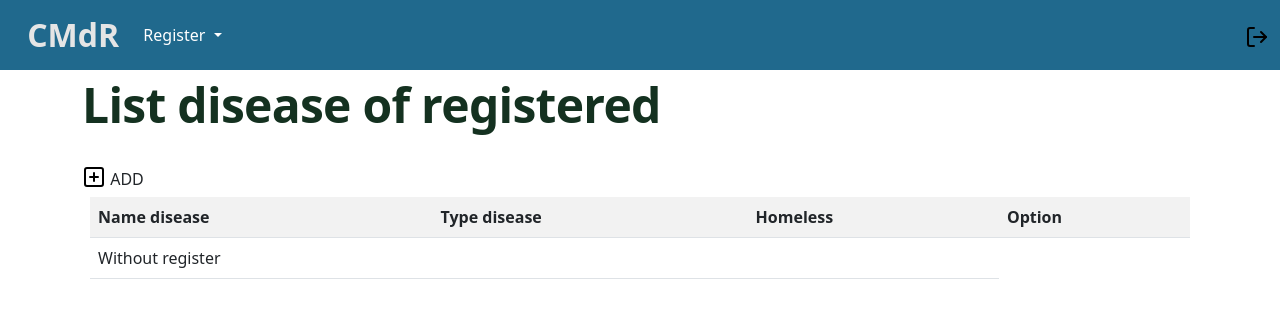
After one commit to JOaOMARcosNs/CMdR, a Django app: page /list/disease/ in a window 1280 px wide. The commit adds this page. Shown: the top 318 px of the page. Run offline with Django 3.2, Linux system fonts and the light colour scheme; data that the repository does not hold is empty; some libraries are stand-ins or nearby versions.

Commit message:
Add templete disease.html

```diff
--- a/pages/templates/pages/model-bootstrap.html
+++ b/pages/templates/pages/model-bootstrap.html
@@ -24,6 +24,7 @@
               <li><a class="dropdown-item" href="{% url 'list-about' %}">About</a></li>
               <li><a class="dropdown-item" href="{% url 'list-nationality' %}">Nationality</a></li>
               <li><a class="dropdown-item" href="{% url 'list-addiction' %}">Addiction</a></li>
+              <li><a class="dropdown-item" href="{% url 'list-disease' %}">Disease</a></li>
             </ul>
         </div>
         <div class="a"></div>
--- a/register/templates/register/list/about.html
+++ b/register/templates/register/list/about.html
@@ -5,7 +5,7 @@
 {% block title %}
 <h1>List about of registered</h1>
 <p></p>
-<a href="{% url 'register-about'%}"><img src="/static/img/plus-square.svg" alt="" class="img-plus"></a> ADD
+<a href="{% url 'register-about'%}"><img src="/static/img/plus-square.svg" alt="" class="img-plus" title="ADD"></a> ADD
 {% endblock %}
 {% block content %}
 <div class="table-responsive">
--- a/register/templates/register/list/addiction.html
+++ b/register/templates/register/list/addiction.html
@@ -5,7 +5,7 @@
 {% block title %}
 <h1>List addiction of registered</h1>
 <p></p>
-<a href="{% url 'register-addiction'%}"><img src="/static/img/plus-square.svg" alt="" class="img-plus"></a> ADD
+<a href="{% url 'register-addiction'%}"><img src="/static/img/plus-square.svg" alt="" class="img-plus" title="ADD"></a> ADD
 {% endblock %}
 
 {% block content %}
--- /dev/null
+++ b/register/templates/register/list/disease.html
@@ -0,0 +1,44 @@
+{% extends 'pages/model-bootstrap.html'%}
+{% load static %}
+
+
+{% block title %}
+<h1>List disease of registered</h1>
+<p></p>
+<a href="{% url 'register-disease'%}"><img src="/static/img/plus-square.svg" alt="" class="img-plus"></a> ADD
+{% endblock %}
+{% block content %}
+    <div class="table-responsive">
+        <table class="table table-striped">
+            <tr>
+                <th>Name disease</th>
+                <th>Type disease</th>
+                <th>Homeless</th>
+                <th>Option</th>
+            </tr>
+            {% for disease in object_list  %}
+                <tr>
+                    <td> {{disease.name_disease}} </td>
+                    <td> {{disease.type_disease}} </td>
+                    <td> {{disease.homeless}} </td>
+                    <td>
+                        <a href="{% url 'edit-disease' disease.pk %}"><img src="/static/img/edit.svg" alt="" title="Edit"></a>
+                        <a href="{% url 'delete-disease' disease.pk %}"><img src="/static/img/trash.svg" alt="" title="Delete"></a>
+                    </td>
+                </tr>
+
+            {% empty %}
+                <tr>
+                    <td colspan="3">Without register</td>
+                </tr>
+
+            {% endfor %}
+
+
+
+        </table>
+
+
+    </div>
+
+{% endblock %}
--- a/register/templates/register/list/homeless.html
+++ b/register/templates/register/list/homeless.html
@@ -5,7 +5,7 @@
 {% block title %}
 <h1>List homeless of registered</h1>
 <p></p>
-<a href="{% url 'register-homeless'%}"><img src="/static/img/plus-square.svg" alt="" class="img-plus"></a> ADD
+<a href="{% url 'register-homeless'%}"><img src="/static/img/plus-square.svg" alt="" class="img-plus" title="ADD"></a> ADD
 {% endblock %}
 
 {% block content %}
--- a/register/templates/register/list/natiomality.html
+++ b/register/templates/register/list/natiomality.html
@@ -7,7 +7,7 @@
 {% block title %}
 <h1>List nationality of registered</h1>
 <p></p>
-<a href="{% url 'register-nationality'%}"><img src="/static/img/plus-square.svg" alt="" class="img-plus"></a> ADD
+<a href="{% url 'register-nationality'%}"><img src="/static/img/plus-square.svg" alt="" class="img-plus" title="ADD"></a> ADD
 {% endblock %}
 
 
--- a/register/views.py
+++ b/register/views.py
@@ -38,7 +38,7 @@ class DiseaseCreate(CreateView):
     model = Disease
     fields = ['name_disease', 'type_disease', 'homeless']
     template_name = 'register/form.html'
-    success_url = reverse_lazy('home')
+    success_url = reverse_lazy('list-disease')
 
 
 
@@ -72,7 +72,7 @@ class DiseaseUpdate(UpdateView):
     model = Disease
     fields = ['name_disease', 'type_disease', 'homeless']
     template_name = 'register/form.html'
-    success_url = reverse_lazy('home')
+    success_url = reverse_lazy('list-disease')
 
 
 ######################################################### DeleteView  #########################################################
@@ -101,7 +101,7 @@ class AddictionDelete(DeleteView):
 class DiseaseDelete(DeleteView):
     model = Disease
     template_name = 'register/form-excluir.html'
-    success_url = reverse_lazy('home')
+    success_url = reverse_lazy('list-disease')
 
 
 ######################################################### ListeView  #########################################################
```
Also changed, not shown: pages/templates/pages/model.html (+7 -3 lines).
